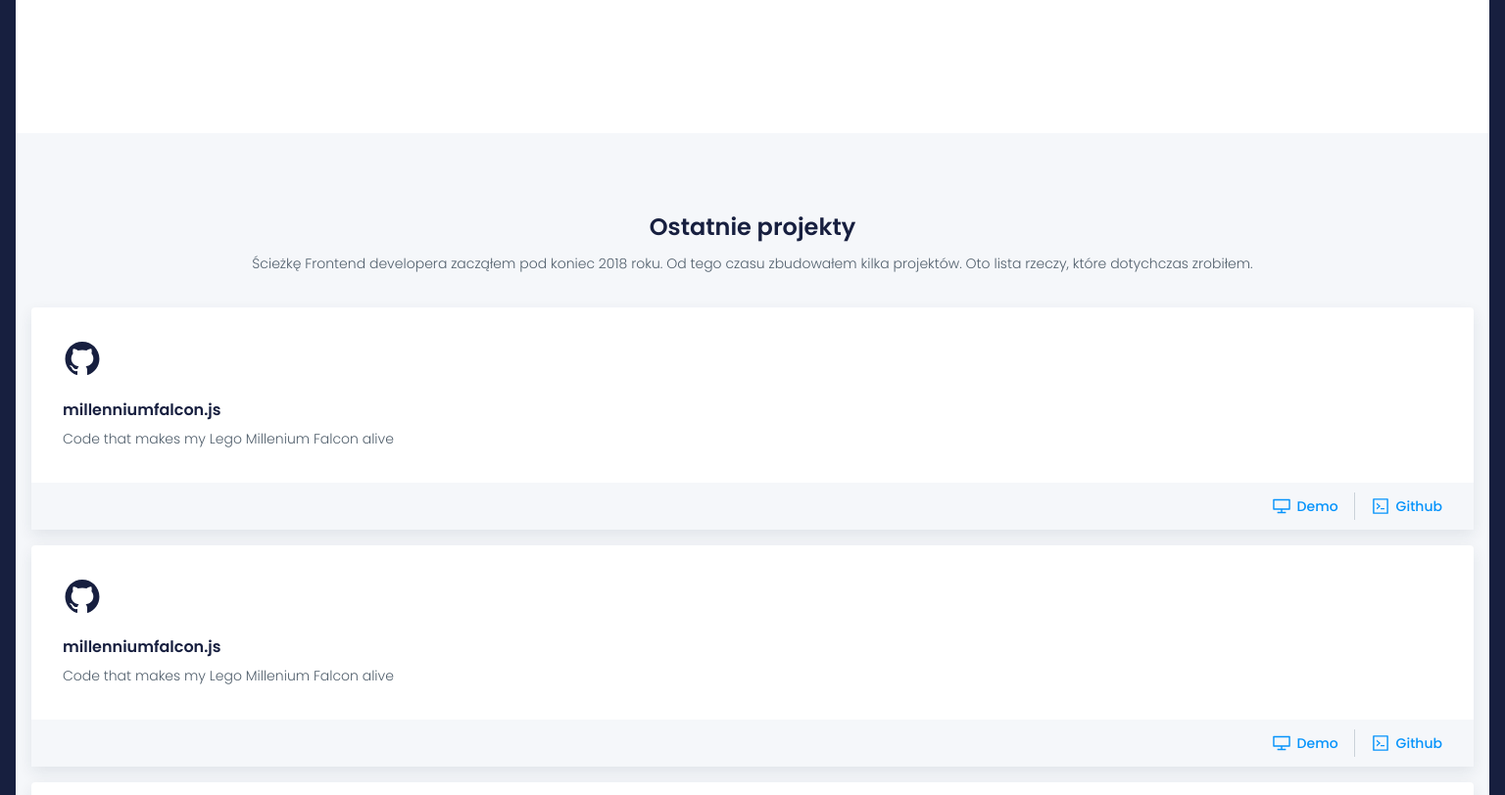
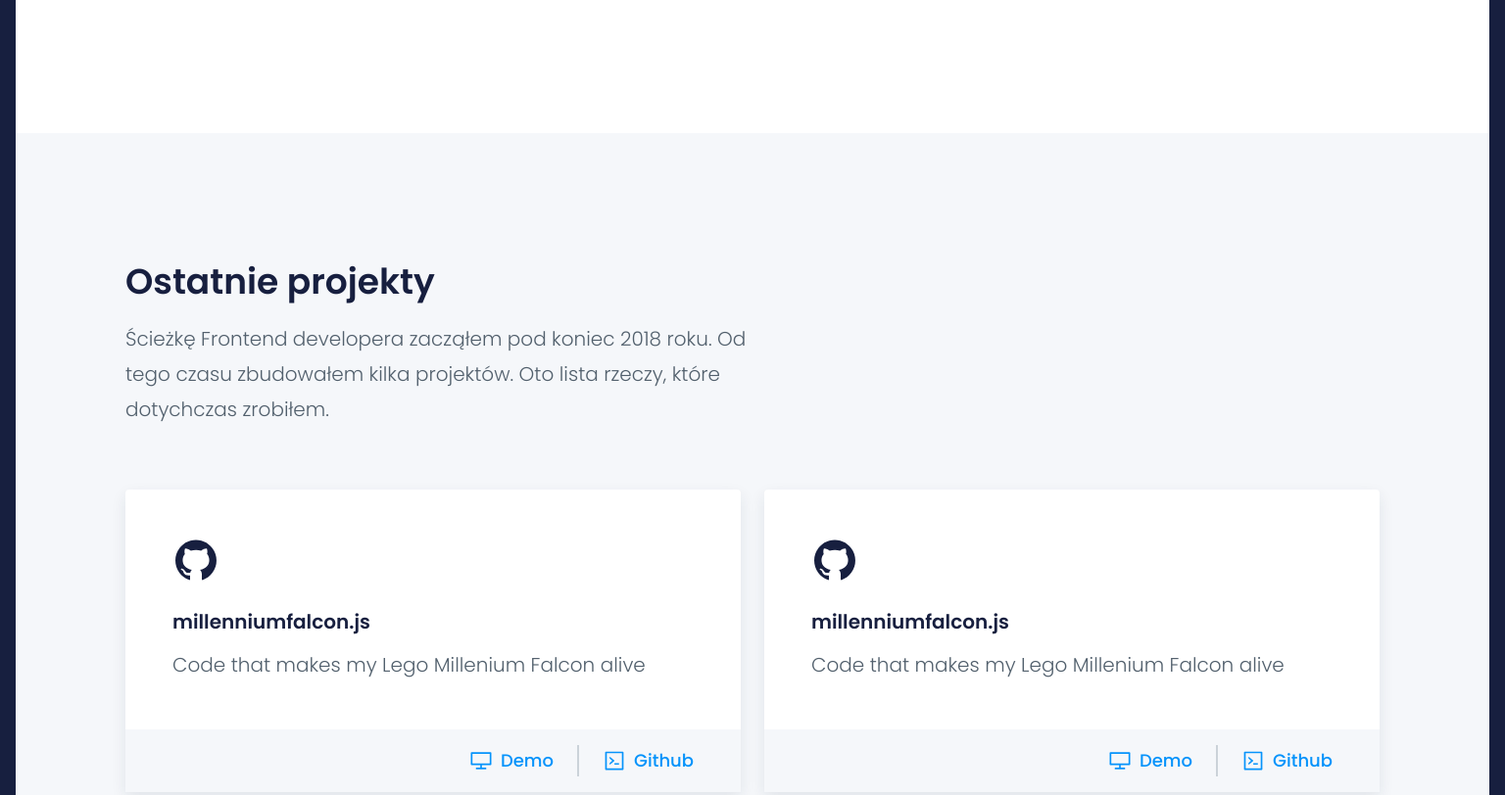
Before and after one commit to Andrzej-Jablonski-project/Andrzej-Jablonski-project.github.io, a website: page src/content/index.html in a window 1536 px wide. Shown: the part 1980-2792 px from the top of the page at 98% size. Drawn offline with nearby package versions, Linux system fonts and the light colour scheme; files that its build step writes are made by us from their sources; files whose address does not match are found by name.

Commit message:
feat: styles for projects sections, desktop

```diff
--- a/src/scss/_projects.scss
+++ b/src/scss/_projects.scss
@@ -1,6 +1,10 @@
 .projects {
     padding: 5rem 1rem 4rem 1rem;
     background: #F5F7FA;
+
+    @media (min-width: 1440px) {
+        padding: 128px 112px;
+    }
 
     &__title {
         margin: 0 0 0.5rem;
@@ -9,6 +13,13 @@
         font-size: 1.5rem;
         line-height: 2rem;
         text-align: center;
+
+        @media(min-width: 1440px) {
+            margin: 0 0 1rem;
+            font-size: 36px;
+            line-height: 48px;
+            text-align: left;
+        }
     }
 
     &__description {
@@ -19,6 +30,22 @@
         font-size: 0.875rem;
         line-height: 1.625rem;
         text-align: center;
+
+        @media(min-width: 1440px) {
+            width: 50%;
+            margin: 0 12px 4rem 0;
+            font-size: 20px;
+            line-height: 36px;
+            text-align: left;
+        }
+    }
+}
+
+.wrapper-cards {
+    @media (min-width:1440px) {
+        display: grid;
+        grid-template-columns: repeat(2, 1fr);
+        grid-gap: 24px;
     }
 }
 
@@ -28,9 +55,18 @@
     box-shadow: 0px 6px 16px rgba(24, 41, 67, 0.09);
     border-radius: 4px;
 
+    @media(min-width:1440px) {
+        margin-bottom: 0;
+    }
+
     &__icon {
         width: 2.5rem;
         margin: 2rem auto 1rem 2rem;
+
+        @media(min-width: 1440px) {
+            width: 48px;
+            margin: 48px auto 1rem 48px;
+        }
     }
 
     &__project-name {
@@ -38,7 +74,13 @@
         font-style: normal;
         font-weight: 600;
         font-size: 1rem;
-        line-height: 1.5rem
+        line-height: 1.5rem;
+
+        @media(min-width:1440px) {
+            margin: 0 48px 8px 48px;
+            font-size: 20px;
+            line-height: 36px;
+        }
     }
 
     &__project-description {
@@ -48,6 +90,12 @@
         font-weight: 300;
         font-size: 0.875rem;
         line-height: 1.625rem;
+
+        @media(min-width:1440px) {
+            margin: 0 48px 48px 48px;
+            font-size: 20px;
+            line-height: 36px;
+        }
     }
 
     &__footer {
@@ -57,6 +105,11 @@
         height: 3rem;
         padding-right: 2rem;
         background: #F5F7FA;
+
+        @media(min-width: 1440px) {
+            height: 64px;
+            padding-right: 48px;
+        }
     }
 
     &__link {
@@ -72,6 +125,14 @@
         line-height: 1.75rem;
         text-decoration: none;
 
+        @media(min-width:1440px) {
+            margin-left: 24px;
+            padding-right: 24px;
+            font-size: 18px;
+            line-height: 32px;
+            border-right: 2px solid #CBD2D9;
+        }
+
         &::before {
             content: "";
             display: inline-block;
@@ -80,6 +141,12 @@
             margin-right: 0.375rem;
             background-image: url(../assets/img/demo-icon.svg);
             background-size: cover;
+
+            @media(min-width:1440px) {
+                width: 24px;
+                height: 24px;
+                margin-right: 8px;
+            }
         }
 
         &--github {
```
